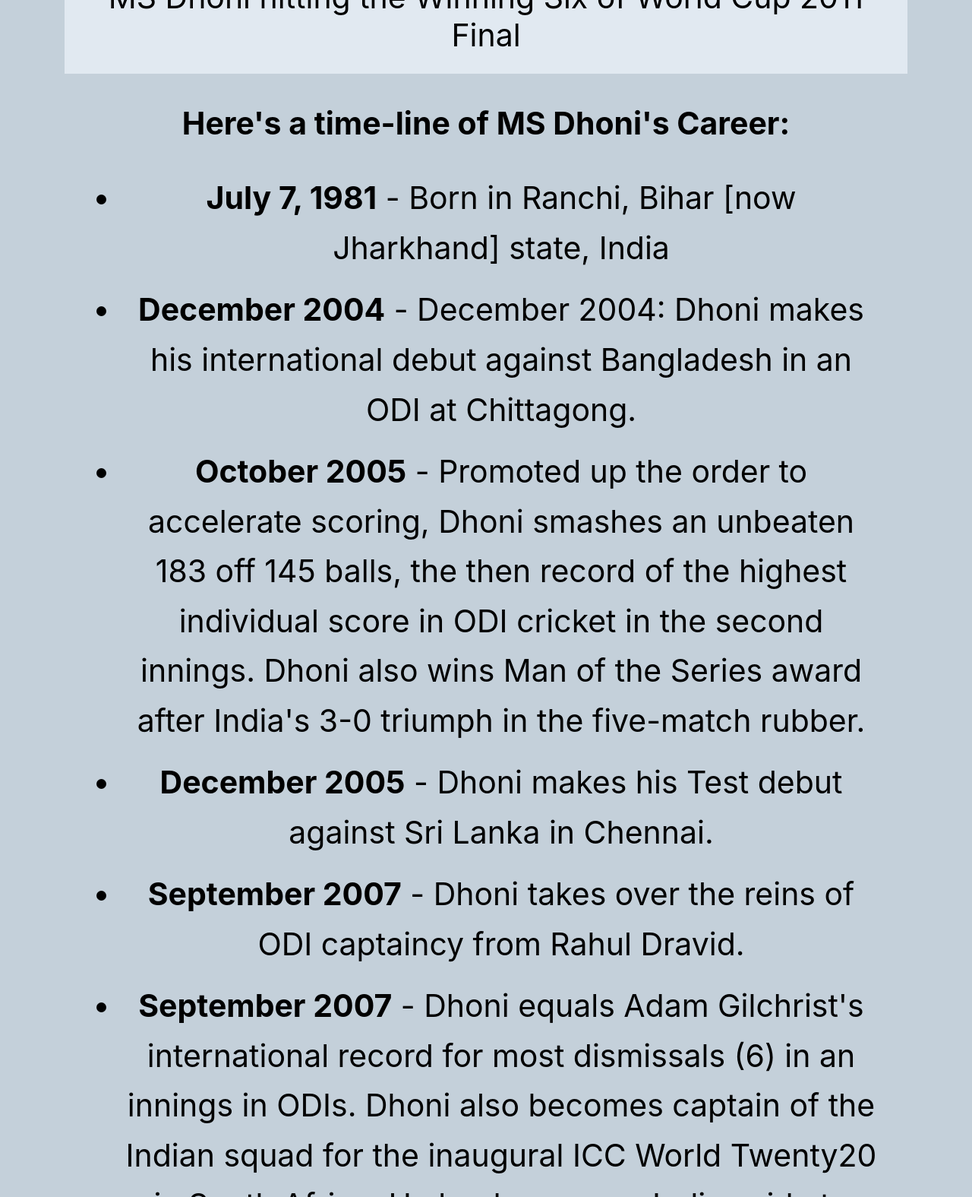
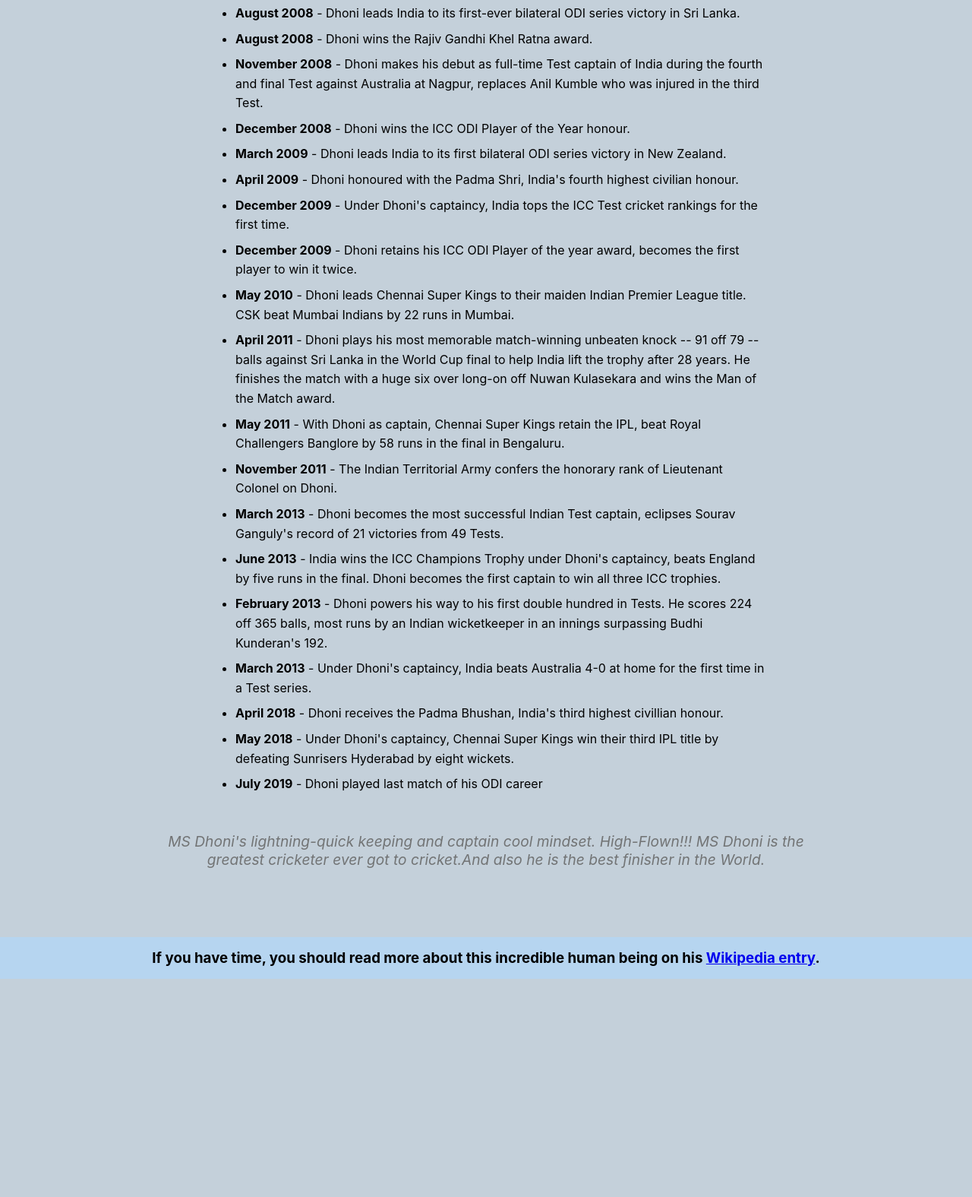
Before and after one commit to tanmayjagtap7/FreeCodeCamp, a plain HTML site: page Build a Tribute Page/index.html in a window 1280 px wide. Shown: the part 1225-2800 px from the top of the page at 76% size. After the commit the page ends 2513 px from the top, so only its background shows below. Drawn offline with Linux system fonts and the light colour scheme.

Commit message:
Tribute Page updation
Tribute Page Completed!!!

```diff
--- a/Build a Tribute Page/CSS/styles.css
+++ b/Build a Tribute Page/CSS/styles.css
@@ -1,21 +1,28 @@
-
 *{
+    margin: 0;
+}
+body{
     background-color: #c4d0da;
     font-family: -apple-system, BlinkMacSystemFont, 'Segoe UI', 'Roboto', 'Helvetica Neue', Arial, sans-serif;
     text-align: center;
-    font-size: 1.6rem;
+    margin: 0;
 }
 
 h1{
-    font-size: 75px;
+    font-size: 4rem;
     background-color: #3f9deb;
     color: #061c2e;
+    margin-bottom: 0;
+    margin-top: 2rem;
     padding-top: 1rem;
 }
 #title h4{
     background-color: #3f9deb;
     color: #b2cee6;
+    font-size: 1.5rem;
+    padding-top: 1rem;
     padding-bottom: 1rem;
+    margin-bottom: 1rem;
 }
 
 #title{
@@ -29,20 +36,53 @@
     padding: 1rem;
 }
 
-#image{
-    width: 22rem;
+img{
+    max-width: 22rem;
+    display: block;
+    height: auto;
+    margin: 0 auto;
 }
 
 #img-caption{
     background-color: #e1e9f1;
+    margin-top: 0.25rem;
+    font-size: 0.9rem;
 }
 
-ul{
+#tribute-info h3{
+    margin-top: 1rem;
+    margin-bottom: 1.5rem;
+}
+
+ul {
+    max-width: 700px;
+    margin: 0 auto 50px auto;
     text-align: left;
     line-height: 1.6;
-    max-width: 1000px;
+  }
+
+  li {
+    margin: 8px 0;
+  }
+
+p{
+    color: #727475;
+    padding-bottom: 2.5rem;
+    max-width: 850px;
     margin: 0 auto 50px auto;
+    font-size: 1.2rem;
+    font-style: italic;
 }
-li{
-  margin:16px 0;
+
+#blockquote h3{
+    background-color: #b6d5f0;
+    padding: 1rem;
+    max-width: auto;
+    margin-bottom: 0;
 }
+
+@media (max-width: 850px){
+    h1{
+        font-size: 2.75rem;
+    }
+}
--- a/Build a Tribute Page/index.html
+++ b/Build a Tribute Page/index.html
@@ -16,7 +16,7 @@
 
             <div >
                 <figure id="img-div">
-                    <img src="images\MS Dhoni World Cup 2011 Winning Six.jpg" id="image" alt="">
+                    <img src="images\MS Dhoni World Cup 2011 Winning Six.jpg" id="image" alt="MS Dhoni hitting the Winning Six of World Cup 2011 Final">
                     <figcaption id="img-caption">MS Dhoni hitting the Winning Six of World Cup 2011 Final</figcaption>
                 </figure>
             </div>
@@ -51,7 +51,7 @@
                     <li><strong>July 2019</strong> - Dhoni played last match of his ODI career</li>
                 </ul>
 
-                <blockquote>
+                <blockquote id="blockquote">
                     <p>
                         MS Dhoni's lightning-quick keeping and captain cool mindset.
                         High-Flown!!! MS Dhoni is the greatest cricketer ever got
```
